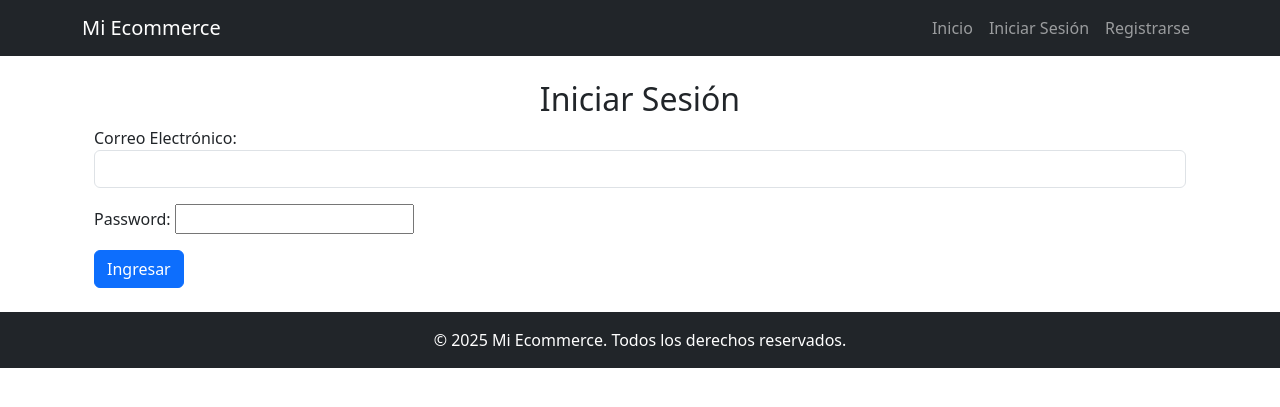
After one commit to JuanAmpuero06/Ecommerce_2, a Django app: page /accounts/login/ in a window 1280 px wide. The commit adds this page. Shown: the top 407 px of the page. Run offline with Django 5.2, Linux system fonts and the light colour scheme.

Commit message:
autenticacion de cuenta cliente

```diff
--- a/accounts/forms.py
+++ b/accounts/forms.py
@@ -1,9 +1,13 @@
 from django import forms
 from django.contrib.auth.forms import UserCreationForm
 from .models import Customer
+from django.contrib.auth.forms import AuthenticationForm
 
 
 class CustomUserCreationForm(UserCreationForm):
     class Meta:
         model = Customer
         fields = ['username', 'email', 'phone', 'address', 'password1', 'password2']
+
+class CustomAuthenticationForm(AuthenticationForm):
+    username = forms.EmailField(label="Correo Electrónico", widget=forms.EmailInput(attrs={'class': 'form-control'}))
--- /dev/null
+++ b/accounts/templates/accounts/login.html
@@ -0,0 +1,14 @@
+{% extends 'base.html' %}
+
+{% block title %}Iniciar Sesión - Mi Ecommerce{% endblock %}
+
+{% block content %}
+<div class="container">
+    <h2 class="text-center">Iniciar Sesión</h2>
+    <form method="post">
+        {% csrf_token %}
+        {{ form.as_p }}
+        <button type="submit" class="btn btn-primary">Ingresar</button>
+    </form>
+</div>
+{% endblock %}
--- a/accounts/urls.py
+++ b/accounts/urls.py
@@ -1,8 +1,10 @@
 from django.urls import path
-from .views import register
+from .views import *
 
 app_name = 'accounts'
 
 urlpatterns = [
     path('register/', register, name='register'),
+    path('login/', user_login, name='login'),
+    path('logout/', user_logout, name='logout'),
 ]
--- a/accounts/views.py
+++ b/accounts/views.py
@@ -1,6 +1,6 @@
 from django.shortcuts import render, redirect
-from django.contrib.auth import login
-from .forms import CustomUserCreationForm
+from django.contrib.auth import login, logout
+from .forms import CustomUserCreationForm, CustomAuthenticationForm
 
 def register(request):
     if request.method == "POST":
@@ -13,3 +13,19 @@ def register(request):
         form = CustomUserCreationForm()
 
     return render(request, 'accounts/register.html', {'form': form})
+
+def user_login(request):
+    if request.method == 'POST':
+        form = CustomAuthenticationForm(data=request.POST)
+        if form.is_valid():
+            user = form.get_user()
+            login(request, user)
+            return redirect('shop:home')  # Redirige a la página principal
+    else:
+        form = CustomAuthenticationForm()
+
+    return render(request, 'accounts/login.html', {'form': form})
+
+def user_logout(request):
+    logout(request)
+    return redirect('shop:home')  # Redirige a la página principal después de cerrar sesión
--- a/shop/templates/base.html
+++ b/shop/templates/base.html
@@ -16,18 +16,15 @@
             <div class="collapse navbar-collapse" id="navbarNav">
                 <ul class="navbar-nav ms-auto">
                     <li class="nav-item">
-                        <a class="nav-link" href="#">Inicio</a>
+                        <a class="nav-link" href="{% url 'shop:home' %}">Inicio</a>
                     </li>
                     {% if user.is_authenticated %}
                         <li class="nav-item">
-                            <a class="nav-link" href="#">Mi Cuenta</a>
-                        </li>
-                        <li class="nav-item">
-                            <a class="nav-link" href="#">Cerrar Sesión</a>
+                            <a class="nav-link" href="{% url 'accounts:logout' %}">Cerrar Sesión</a>
                         </li>
                     {% else %}
                         <li class="nav-item">
-                            <a class="nav-link" href="#">Iniciar Sesión</a>
+                            <a class="nav-link" href="{% url 'accounts:login' %}">Iniciar Sesión</a>
                         </li>
                         <li class="nav-item">
                             <a class="nav-link" href="{% url 'accounts:register' %}">Registrarse</a>
```
